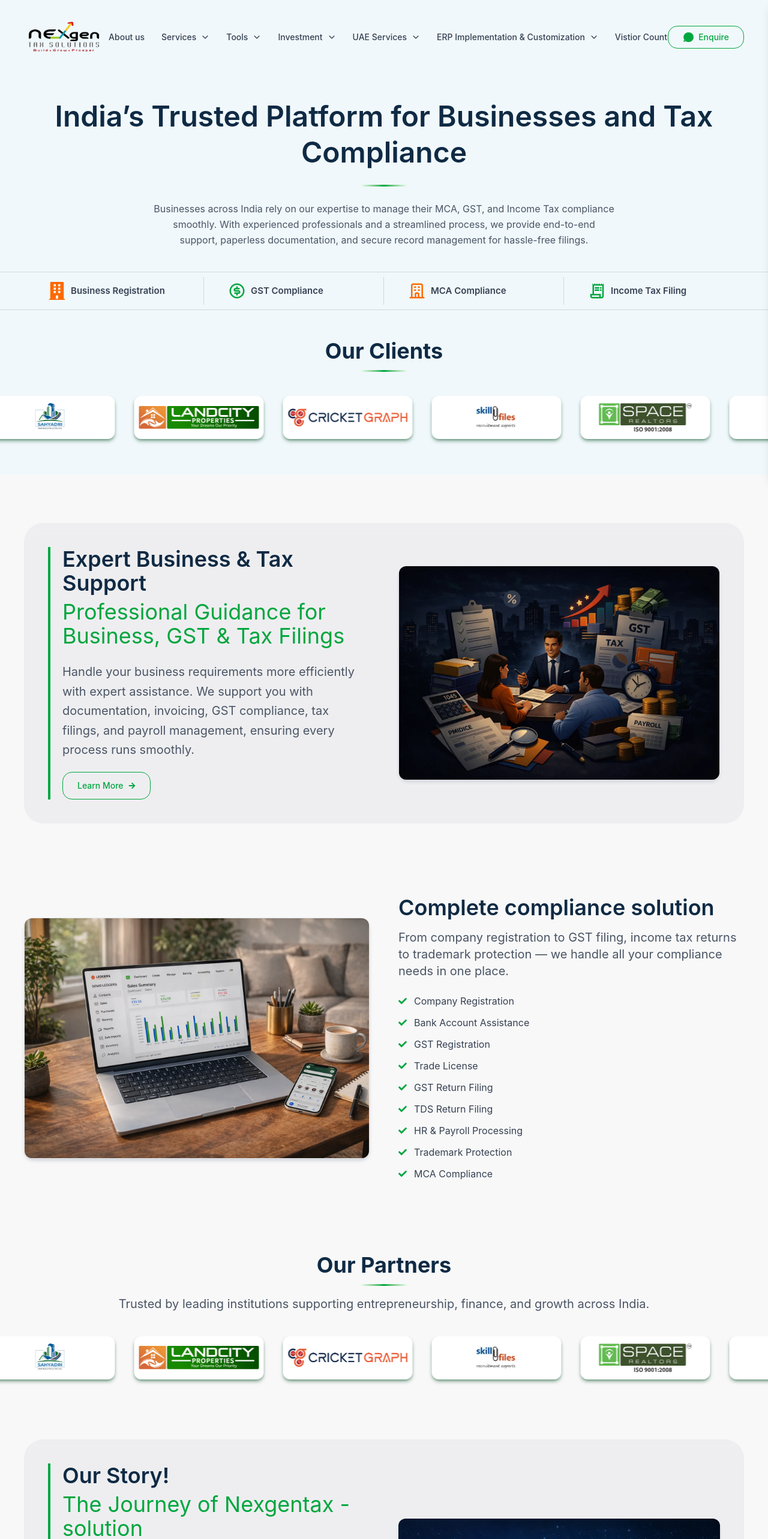
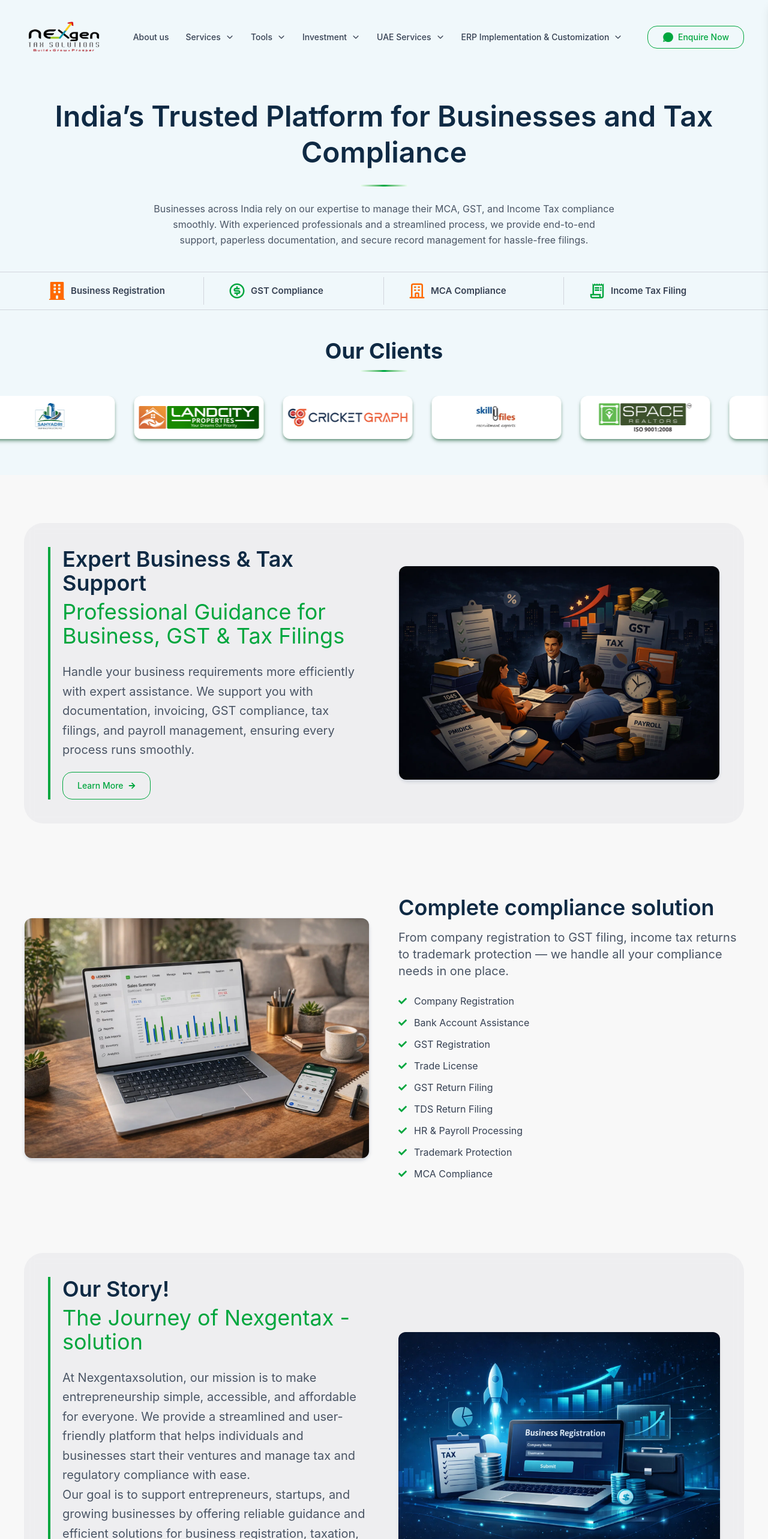
Before and after one commit to kaushal9001/nexgen-glovomega, a React (Vite) app: page / in a window 1280 px wide. Shown: the top 2566 px of the page at 60% size. Built offline with nearby package versions, Linux system fonts and the light colour scheme.

Commit message:
nav button update

```diff
--- a/src/Component/Navbar.jsx
+++ b/src/Component/Navbar.jsx
@@ -25,7 +25,6 @@ const Navbar = () => {
     "Investment",
     "UAE Services",
     "ERP Implementation & Customization",
-    "Vistior Count",
   ];
 
   // 🔥 Services Data (Mega Menu)
@@ -280,7 +279,7 @@ const Navbar = () => {
             <span className="absolute inset-0 bg-green-600 w-0 group-hover:w-full transition-all duration-500"></span>
             <span className="relative z-10 flex gap-2 items-center group-hover:text-white transition">
               <FaWhatsapp className="text-lg" />
-              Enquire
+              Enquire Now
             </span>
           </button>
 
@@ -449,7 +448,7 @@ const Navbar = () => {
 
                 <span className="relative z-10 flex items-center gap-2 justify-center group-hover:text-white transition">
                   <FaWhatsapp className="text-lg" />
-                  Enquire
+                  Enquire Now
                 </span>
               </button>
             </ul>
--- a/src/Page/HomePage.jsx
+++ b/src/Page/HomePage.jsx
@@ -15,6 +15,7 @@ import client2 from "../assets/photos/clint-2.png";
 import client3 from "../assets/photos/clint-3.svg";
 import client4 from "../assets/photos/clint-4.png";
 import client5 from "../assets/photos/clint-5.avif";
+import { FaWhatsapp } from "react-icons/fa";
 
 import {
   FaCalendarAlt,
@@ -266,37 +267,7 @@ const HomePage = () => {
           </div>
         </div>
       </section>
-      <section className="mt-20">
-        {/* Heading */}
-        <div className="text-center mb-10">
-          <h2 className="text-4xl font-bold text-[#0F2A44]">Our Partners</h2>
 
-          <div className="w-20 h-[3px]  bg-linear-to-r from-[#f2fff7] via-green-600 to-[#f2fff7] mx-auto mt-3 rounded"></div>
-
-          <p className="text-gray-600 text-xl mt-4">
-            Trusted by leading institutions supporting entrepreneurship,
-            finance, and growth across India.
-          </p>
-        </div>
-
-        {/* Slider */}
-        <div className="overflow-hidden relative">
-          <div className="flex w-max  animate-scroll cursor-pointer hover:animate-none gap-8">
-            {[...clientsImg, ...clientsImg].map((logo, index) => (
-              <div
-                key={index}
-                className="flex items-center  bg-white justify-center  rounded-xl px-2 py-3 mb-5 min-w-[160px]  shadow-md shadow-green-900/50  "
-              >
-                <img
-                  src={logo}
-                  alt="client"
-                  className="h-12 w-50 object-contain"
-                />
-              </div>
-            ))}
-          </div>
-        </div>
-      </section>
       <section className="mt-20 rounded-4xl mx-5 md:mx-10  py-10  bg-gray-400/10  bg-clip-padding backdrop-filter backdrop-blur-sm  border-gray-100">
         <div className="px-5 md:px-10">
           <div className="grid  lg:grid-cols-2 gap-12 items-center">
@@ -459,13 +430,24 @@ const HomePage = () => {
               </p>
             </div>
 
-            {/* Button */}
-            <button className="cursor-pointer relative overflow-hidden border border-green-600 text-green-600 w-40 px-6 py-3 rounded-2xl text-sm font-medium group">
+            <button
+              onClick={() => {
+                const phone = "7021182227"; // 🔥 number (country code ke sath)
+                const message = encodeURIComponent(
+                  "Hello, I want to enquire about your services.",
+                );
+
+                window.open(`https://wa.me/${phone}?text=${message}`, "_blank");
+              }}
+              className="relative overflow-hidden border  border-green-600 text-green-600 px-8 py-3 rounded-2xl text-sm font-medium group "
+            >
+              <span className="w-5 h-5 absolute left-[37px] top-[14px] bg-green-600 rounded-full animate-ping"></span>
+
               <span className="absolute inset-0 bg-green-600 w-0 group-hover:w-full transition-all duration-500"></span>
 
-              <span className="relative z-10 flex items-center gap-2 group-hover:text-white transition">
-                Start in India
-                <FaArrowRight className="transition-transform duration-300 group-hover:translate-x-1" />
+              <span className="relative z-10 w-30 flex items-center gap-2 justify-center group-hover:text-white transition">
+                <FaWhatsapp className="text-2xl" />
+                Enquire Now
               </span>
             </button>
           </div>
```
